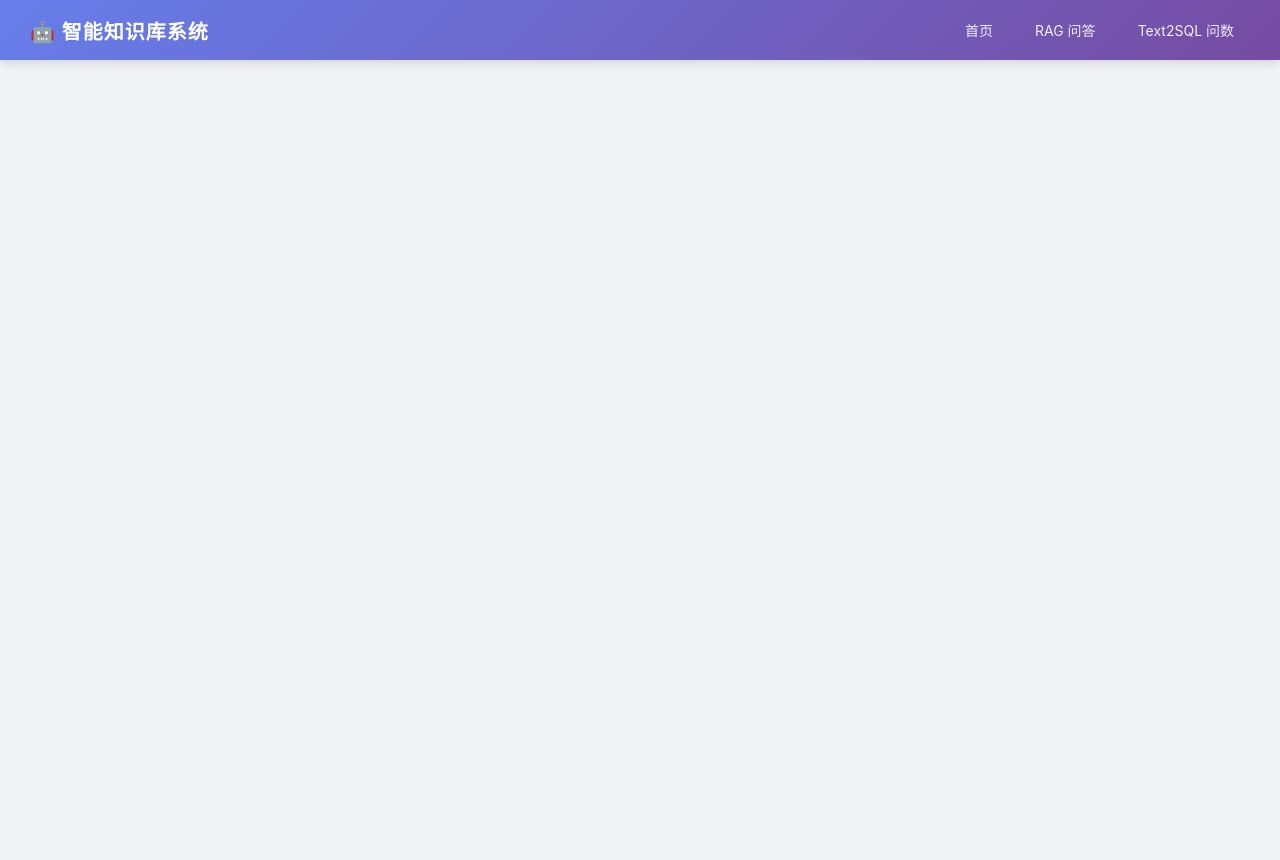
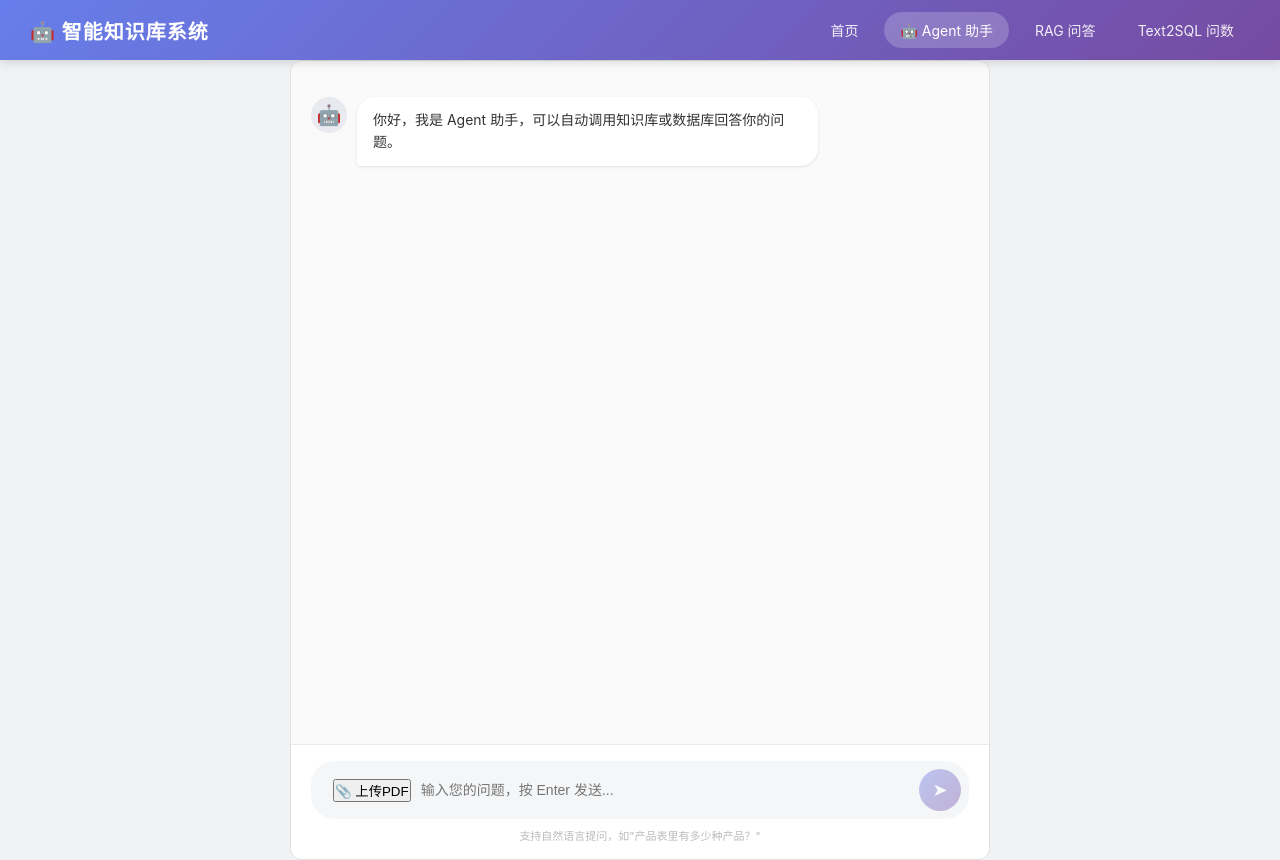
Before and after one commit to Shanhaihai2/rag-qa-frontend, a Vue app: page /agent in a window 1280 px wide. Before the commit the page ends 800 px from the top, so only its background shows below. Built offline with nearby package versions, Linux system fonts and the light colour scheme.

Commit message:
完成添加Agent助手界面

```diff
--- a/src/App.vue
+++ b/src/App.vue
@@ -4,6 +4,7 @@
       <div class="nav-brand">🤖 智能知识库系统</div>
       <div class="nav-links">
         <router-link to="/">首页</router-link>
+        <router-link to="/agent">🤖 Agent 助手</router-link>
         <router-link to="/rag">RAG 问答</router-link>
         <router-link to="/text2sql">Text2SQL 问数</router-link>
       </div>
--- a/src/api.js
+++ b/src/api.js
@@ -7,8 +7,9 @@ const BASE_URL = 'http://127.0.0.1:8000'
 const apiClient = axios.create({
   baseURL: BASE_URL,
   timeout: 60000  // RAG 问答可能耗时较长，设 60 秒
+
 })
-
+export default apiClient;
 /**
  * RAG 知识库问答
  */
--- a/src/router.js
+++ b/src/router.js
@@ -2,10 +2,12 @@ import { createRouter, createWebHistory } from 'vue-router'
 import HomePage from './views/HomePage.vue'
 import RagPage from './views/RagPage.vue'
 import Text2SqlPage from './views/Text2SqlPage.vue'
+import AgentPage from './views/AgentPage.vue'
 
 const routes = [
   { path: '/', name: 'home', component: HomePage },
   { path: '/rag', name: 'rag', component: RagPage },
+  { path: '/agent', name: 'agent', component: AgentPage },
   { path: '/text2sql', name: 'text2sql', component: Text2SqlPage },
 ]
 
--- /dev/null
+++ b/src/views/AgentPage.vue
@@ -0,0 +1,36 @@
+<template>
+  <div class="chat-container">
+    <div class="chat-messages">
+      <ChatMessage v-for="(msg, i) in messages" :key="i" :message="msg" />
+    </div>
+    <ChatInput @send="handleSend" />
+  </div>
+</template>
+
+<script setup>
+import { ref } from 'vue'
+import ChatMessage from '../components/ChatMessage.vue'
+import ChatInput from '../components/ChatInput.vue'
+import apiClient from '../api.js'
+
+const messages = ref([{ role: 'ai', content: '你好，我是 Agent 助手，可以自动调用知识库或数据库回答你的问题。' }])
+
+async function handleSend(text) {
+  messages.value.push({ role: 'user', content: text })
+  messages.value.push({ role: 'ai', content: '正在思考...', loading: true })
+  try {
+    const res = await apiClient.post('/agent', { question: text })
+    const answer = res.data?.data?.answer || '抱歉，我没能获取到有效回答。'
+    messages.value = messages.value.filter(m => !m.loading)
+    messages.value.push({ role: 'ai', content: answer })
+  } catch (e) {
+    messages.value = messages.value.filter(m => !m.loading)
+    messages.value.push({ role: 'ai', content: `请求失败：${e.message}` })
+  }
+}
+</script>
+
+<style scoped>
+.chat-container { max-width: 700px; margin: 0 auto; height: 100vh; display: flex; flex-direction: column; border: 1px solid #e0e0e0; border-radius: 12px; overflow: hidden; }
+.chat-messages { flex: 1; overflow-y: auto; padding: 20px; background-color: #fafafa; }
+</style>
```
